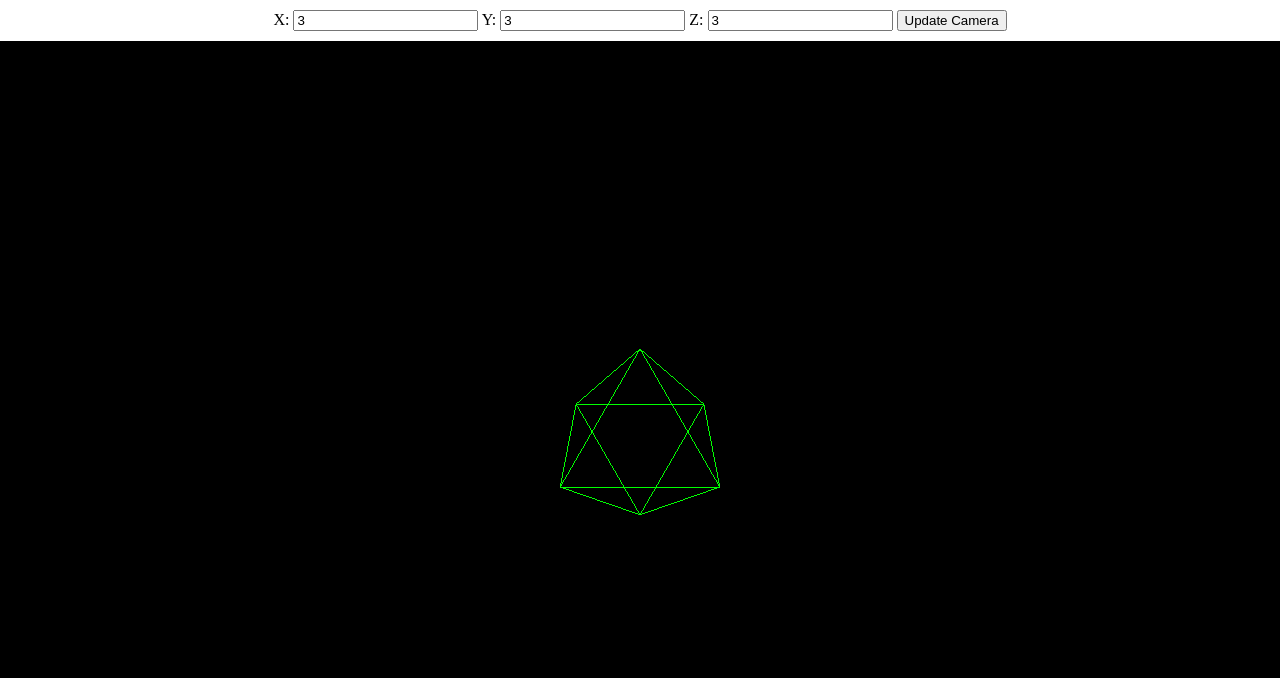
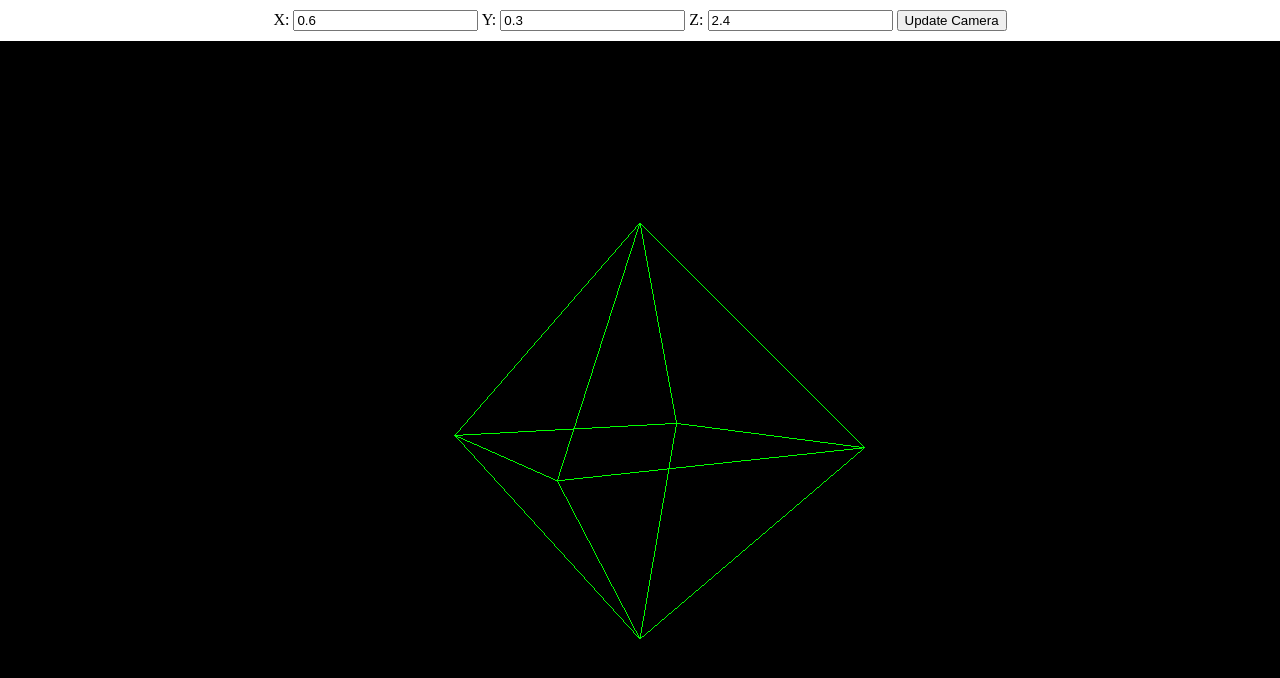
Before and after one commit to ogyatch/Corundum, a website with bundled scripts: page index.html in a window 1280 px wide. Built offline with nearby package versions, Linux system fonts and the light colour scheme.

Commit message:
init view

```diff
--- a/index.html
+++ b/index.html
@@ -13,11 +13,11 @@
 <body>
     <div class="controls">
         <label for="x">X:</label>
-        <input type="number" id="x" value="3" step="0.1">
+        <input type="number" id="x" value="0.6" step="0.1">
         <label for="y">Y:</label>
-        <input type="number" id="y" value="3" step="0.1">
+        <input type="number" id="y" value="0.3" step="0.1">
         <label for="z">Z:</label>
-        <input type="number" id="z" value="3" step="0.1">
+        <input type="number" id="z" value="2.4" step="0.1">
         <button id="updateCamera">Update Camera</button>
     </div>
     <script type="module" src="./main.js"></script>
--- a/main.js
+++ b/main.js
@@ -5,7 +5,9 @@ const scene = new THREE.Scene();
 
 // カメラの作成
 const camera = new THREE.PerspectiveCamera(75, window.innerWidth / window.innerHeight, 0.1, 1000);
-camera.position.set(3, 3, 3);
+
+// 初期カメラ位置をX=0.6, Y=0.3, Z=2.4に設定
+camera.position.set(0.6, 0.3, 2.4);
 camera.lookAt(0, 0, 0);
 
 // レンダラーの作成
```
